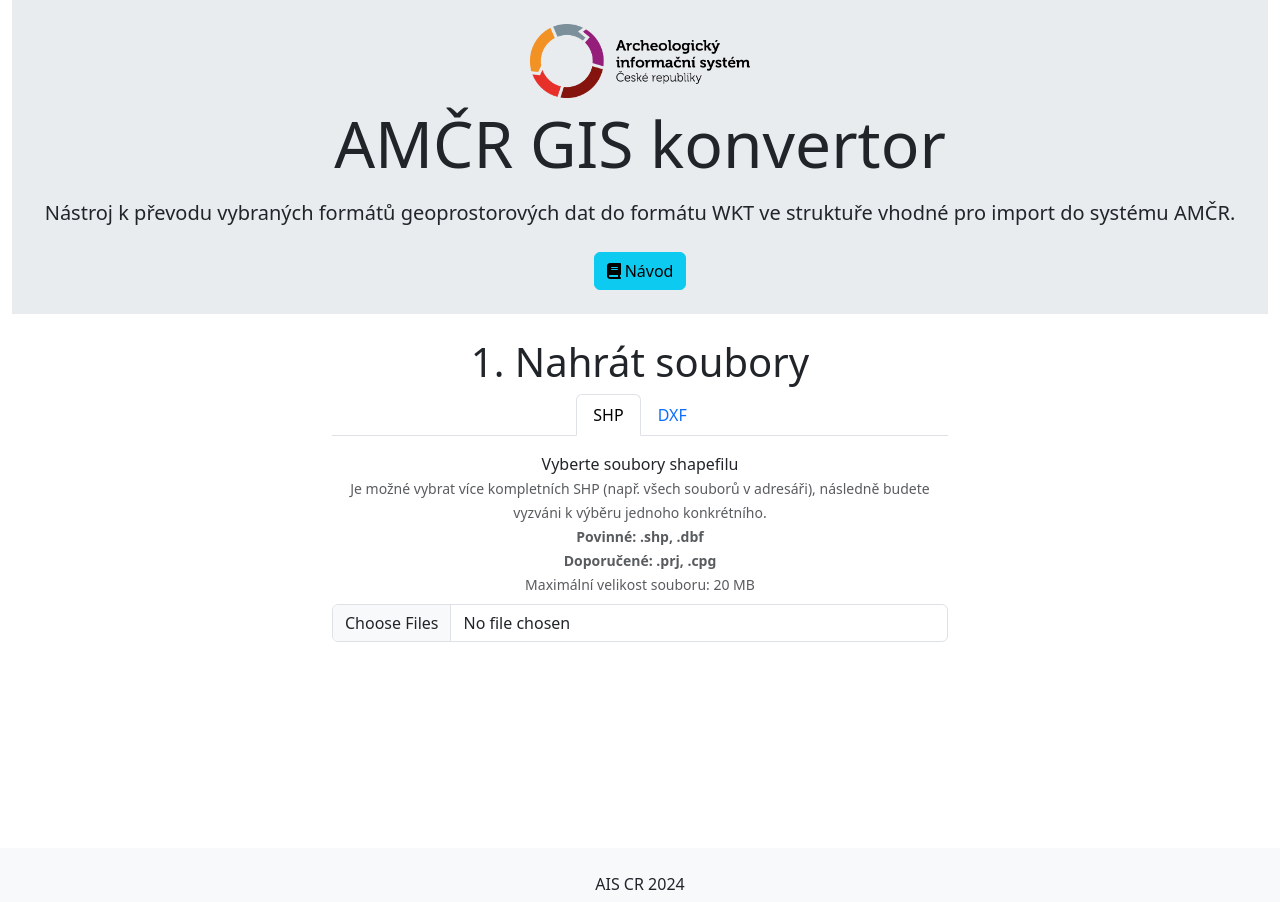
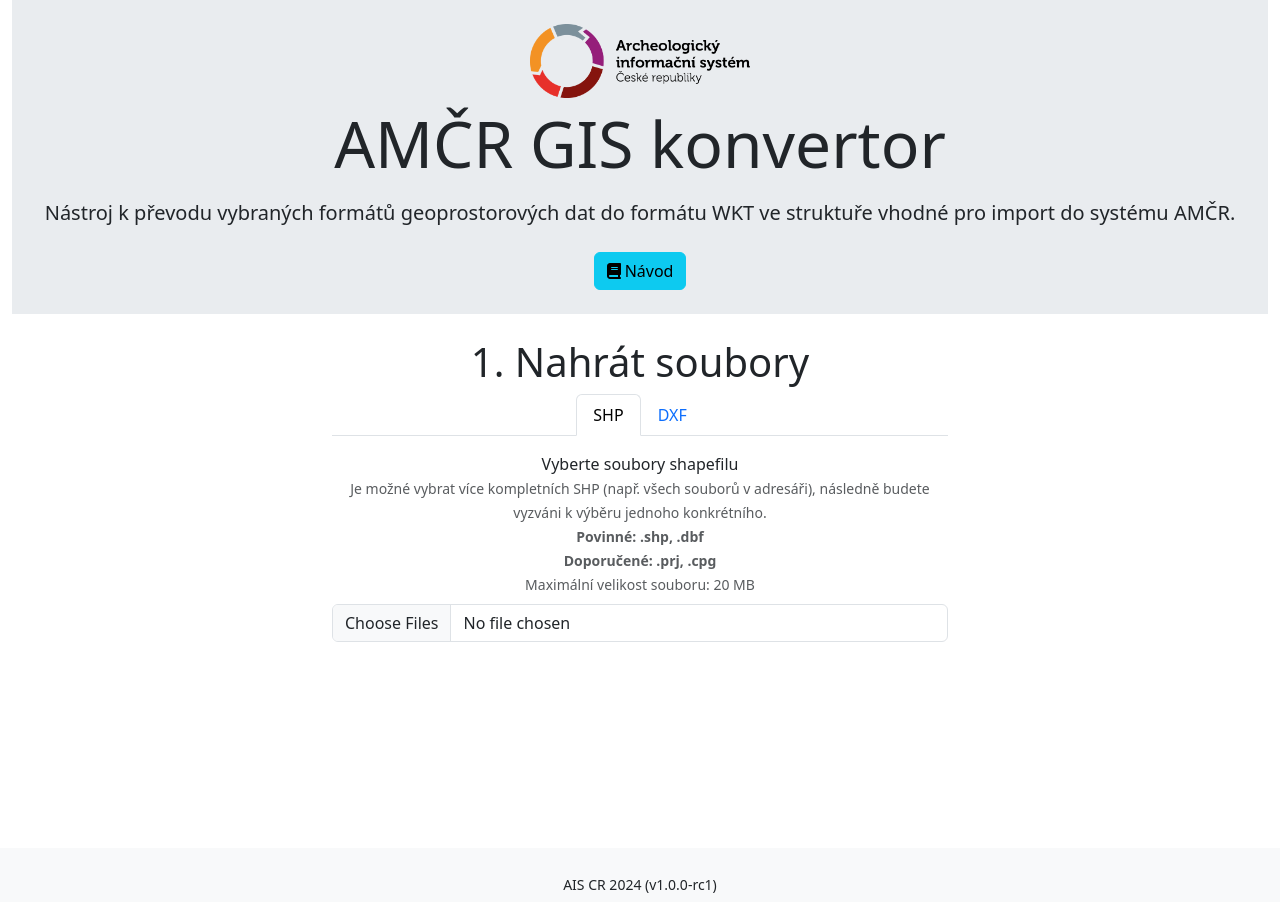
Before and after one commit to ARUP-CAS/aiscr-gis-convert, a React (Create React App) app in the folder client/: page / in a window 1280 px wide. Shown: the top 902 px of the page. Built offline with nearby package versions, Linux system fonts and the light colour scheme.

Commit message:
Update Footer.js

```diff
--- a/client/src/components/Footer.js
+++ b/client/src/components/Footer.js
@@ -8,8 +8,7 @@
       <Container>
         <Row>
           <Col className="text-center">
-            <p className="mb-0">AIS CR 2024</p>
-            <p className="mb-0"><small>Verze 1.0</small></p>
+            <p className="mb-0"><small>AIS CR 2024 (v1.0.0-rc1)</small></p>
           </Col>
         </Row>
         <Row className='mt-3'>
```
